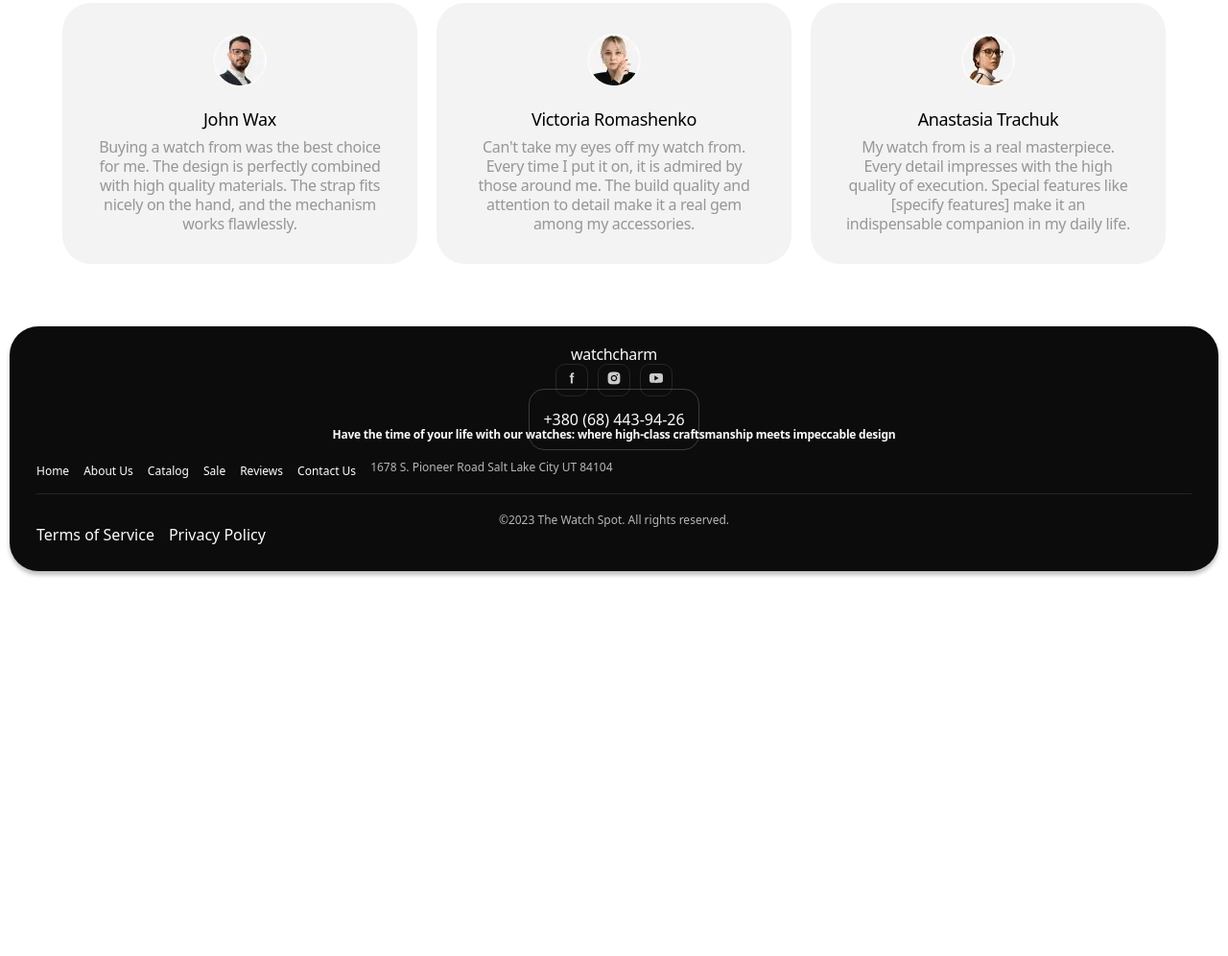
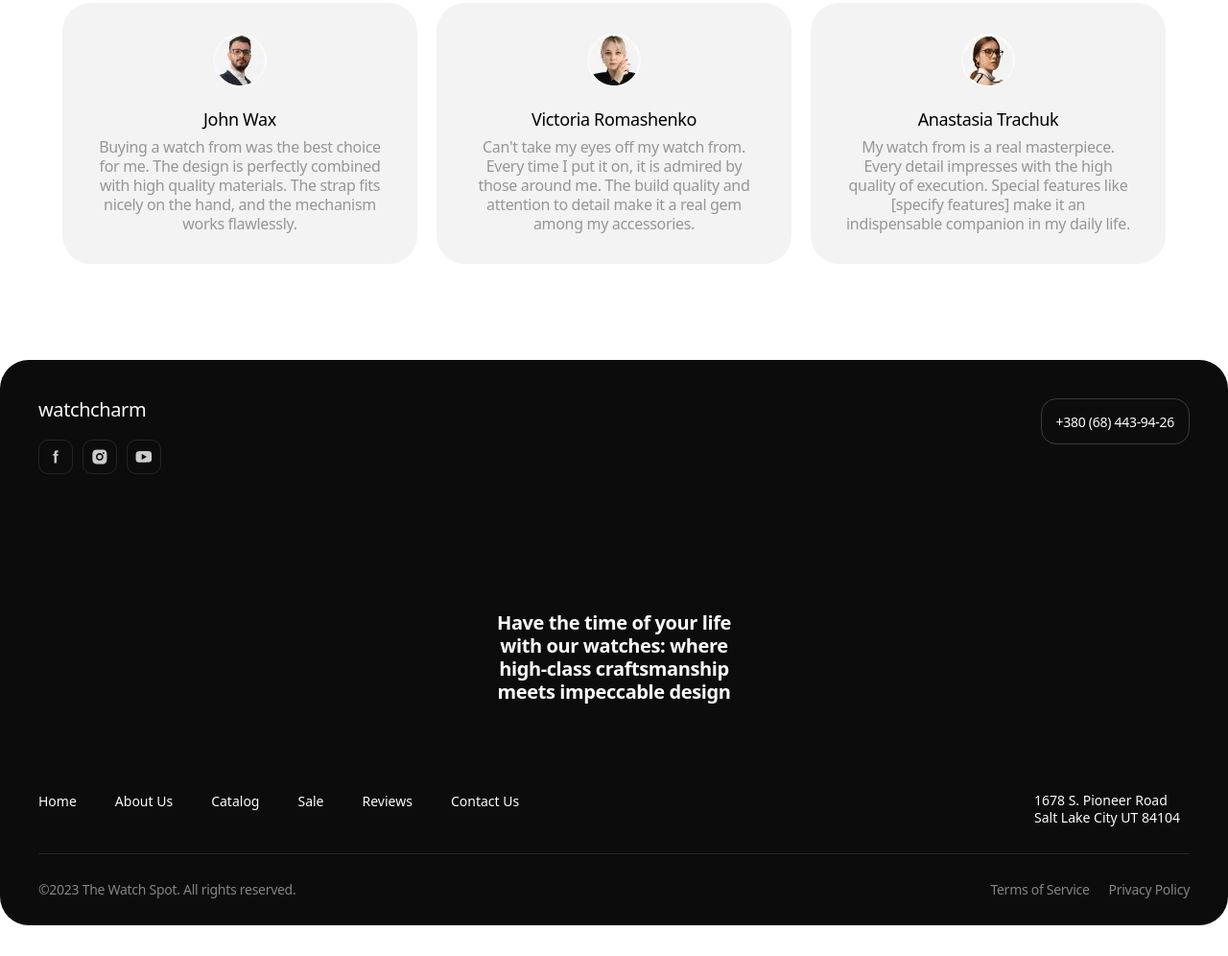
Before and after one commit to Vitalii-Kryshtal/NextGen-Crew, a website built with Vite: page src/index.html in a window 1280 px wide. Shown: the part 950-1946 px from the top of the page at 96% size. Before the commit the page ends 1560 px from the top, so only its background shows below. Built offline with nearby package versions, Linux system fonts and the light colour scheme.

Commit message:
reworked the HTML markup, refined the styles

```diff
--- a/src/css/footer.css
+++ b/src/css/footer.css
@@ -1,205 +1,268 @@
-/* ----------------footer------------------ */
+.footer {
+  margin-top: 30px;
+  margin-bottom: 20px;
+}
 
-.footer {
-  padding: 40px 28px 28px 28px;
+@media screen and (min-width: 768px) {
+  .footer {
+    margin-top: 40px;
+    margin-bottom: 32px;
+  }
+}
+
+@media screen and (min-width: 1280px) {
+  .footer {
+    margin-top: 50px;
+  }
 }
 
 .footer-container {
-  background: #0c0c0c;
   border-radius: 30px;
-  padding: 20px 28px 28px 28px;
-  box-shadow: 0 4px 4px 0 rgba(0, 0, 0, 0.25);
+  padding: 40px 28px 28px 28px;
+  background-color: #0c0c0c;
+  color: #fbfbfb;
+  position: relative;
 }
 
-/* Верхня частина футера */
+@media screen and (min-width: 768px) {
+  .footer-container {
+    padding: 40px 40px 28px 40px;
+  }
+}
+
 .footer-top-container {
   display: flex;
   flex-direction: column;
-  align-items: center;
-  text-align: center;
+  gap: 20px;
+}
+
+@media screen and (min-width: 768px) {
+  .footer-top-container {
+    flex-direction: row;
+    justify-content: space-between;
+  }
 }
 
 .footer-logo-container {
+  display: flex;
+  flex-direction: column;
+  align-items: flex-start;
+  gap: 20px;
 }
 
-.footer-soc-link {
-  margin-bottom: 16px;
+.footer-logo {
+  font-weight: 500;
+  font-size: 16px;
+  letter-spacing: -0.02em;
 }
 
-.footer-logo-link {
-  font-size: 24px;
-  font-weight: 700;
-  text-transform: none;
-  color: #ffffff;
-  text-decoration: none;
-  margin-bottom: 20px;
+@media screen and (min-width: 768px) {
+  .footer-logo {
+    font-size: 20px;
+  }
 }
 
-.footer-social-links-list {
+.footer-sm {
   display: flex;
+  flex-direction: row;
+  justify-content: center;
+  align-items: center;
   gap: 10px;
-  justify-content: center;
-  margin-bottom: 15px;
 }
 
-.footer-social-links-item {
+.footer-sm-item {
   display: flex;
+  flex-direction: row;
   justify-content: center;
   align-items: center;
-  width: 40px;
-  height: 40px;
-  /* background-color: #ffffff; */
   border: 1px solid rgba(251, 251, 251, 0.1);
   border-radius: 10px;
+  padding: 8px;
+  width: 34px;
+  height: 34px;
 }
 
-.social-icon {
-  width: 20px;
-  height: 20px;
-  /* fill: #000000; */
+@media screen and (min-width: 768px) {
+  .footer-sm-item {
+    width: 36px;
+    height: 36px;
+  }
 }
 
-.contact-link {
+.footer-tel {
+  margin: 0;
+  font-weight: 500;
+  font-size: 12px;
+  line-height: 133%;
+  letter-spacing: -0.02em;
+  text-align: center;
   border: 1px solid rgba(251, 251, 251, 0.2);
   border-radius: 16px;
-  width: 152px;
-  height: 44px;
-  font-size: 16px;
-  color: #fbfbfb;
-  text-decoration: none;
-  /* margin-bottom: 10px; */
-  padding: 20px 14px;
+  padding: 14px 20px;
+  max-width: 152px;
+  max-height: 44px;
+  margin-bottom: 40px;
+}
+
+@media screen and (min-width: 768px) {
+  .footer-tel {
+    padding: 15px;
+    line-height: 129%;
+    font-size: 14px;
+    max-width: 160px;
+    max-height: 48px;
+    margin-bottom: 86px;
+  }
 }
 
 .footer-text {
-  color: #fbfbfb;
-  font-size: auto;
-  line-height: 1.5;
-  max-width: 600px;
-  margin: 0 auto;
-  /* padding: 150px 0px; */
   font-weight: 600;
   font-size: 20px;
   line-height: 120%;
   letter-spacing: -0.02em;
   text-align: center;
+  max-width: 279px;
+  justify-self: center;
+  margin-bottom: 92px;
 }
 
-/* Нижня частина футера */
-.footer-bottom-container {
-  padding-top: 20px;
+@media screen and (min-width: 768px) {
+  .footer-description {
+    font-size: 28px;
+    line-height: 114%;
+    max-width: 524px;
+    margin-bottom: 100px;
+  }
+}
+
+@media screen and (min-width: 1280px) {
+  .footer-description {
+    position: absolute;
+    top: 40px;
+    left: 50%;
+    translate: -50%;
+    margin: 0;
+  }
+  .footer-tel {
+    margin-bottom: 174px;
+  }
+}
+
+.footer-nav-wrap {
+  display: flex;
+  flex-direction: row;
+  justify-content: space-between;
+  border-bottom: 1px solid rgba(251, 251, 251, 0.1);
+}
+
+.footer-nav {
+  display: flex;
+  flex-direction: row;
+  flex-wrap: wrap;
+  row-gap: 8px;
+  column-gap: 16px;
+}
+
+@media screen and (min-width: 768px) {
+  .footer-nav {
+    flex-wrap: nowrap;
+    gap: 19px;
+  }
+}
+
+@media screen and (min-width: 1280px) {
+  .footer-nav {
+    gap: 40px;
+  }
+}
+
+.footer-nav-item {
+  font-weight: 500;
+  font-size: 12px;
+  line-height: 133%;
   text-align: center;
 }
 
-.footer-nav-menu {
-  list-style: none;
-  /* padding: 0; */
-  padding-bottom: 20px;
-  display: flex;
-  flex-wrap: wrap;
-  gap: 15px;
-  justify-content: flex-start;
-  margin-bottom: 15px;
-}
-
-.footer-nav-link {
-  text-decoration: none;
-  color: #ffffff;
-  font-size: 14px;
-  transition: color 0.3s;
-}
-
-.footer-nav-link:hover,
-.active-link {
-  color: #fbfbfb;
-}
-
-/* .footer-vector svg {
-  margin: 20px auto;
-  display: block;
-} */
-
-.footer-bottom-container p {
-  font-size: 12px;
-  color: rgba(255, 255, 255, 0.7);
-}
-
-.footer-bottom-container ul {
-  display: flex;
-  justify-content: flex-start;
-  gap: 15px;
-  padding: 0;
-  list-style: none;
-}
-
-.footer-bottom-container .link {
-  text-decoration: none;
-  color: #fbfbfb;
-  font-size: 16px;
-  transition: color 0.3s;
-}
-
-.footer-bottom-container .link:hover {
-  color: #fbfbfb;
-}
-
-.wrights-terms-privacy {
-  border-top: 1px solid rgba(255, 255, 255, 0.1);
-  padding-top: 20px;
-}
-
-/* Адаптивність */
-@media (max-width: 768px) {
-  .footer-top-container {
-    text-align: center;
-  }
-
-  .footer-nav-menu {
-    flex-direction: row;
-    gap: 10px;
-  }
-
-  .footer-social-links-list {
-    gap: 8px;
-  }
-
-  .footer-bottom-container p,
-  .footer-bottom-container .link {
-    font-size: 10px;
+@media screen and (min-width: 768px) {
+  .footer-nav-item {
+    font-size: 14px;
+    line-height: 129%;
   }
 }
 
-@media (max-width: 1280px) {
-  .footer {
-    padding: 15px 10px;
+@media screen and (max-width: 767px) {
+  .footer-nav-li:nth-child(2) {
+    margin-right: 100px;
   }
-
-  .footer-logo-link {
-    font-weight: 500;
-    font-size: 16px;
-    letter-spacing: -0.02em;
-    color: #fbfbfb;
+  .footer-nav-li:nth-child(5) {
+    margin-right: 50px;
   }
-
-  .footer-text {
-    font-size: 12px;
-    max-width: 100%;
-  }
-
-  .footer-nav-link {
-    font-size: 12px;
-  }
-
-  .social-icon {
-    width: 16px;
-    height: 16px;
-  }
-
-  .footer-social-links-item {
-    border: 1px solid rgba(251, 251, 251, 0.1);
-    border-radius: 10px;
-    padding: 8px;
-    width: 34px;
-    height: 34px;
+  .footer-nav {
+    padding-bottom: 28px;
   }
 }
+
+.footer-address {
+  font-family: inherit;
+  font-style: normal;
+  font-weight: 500;
+  font-size: 12px;
+  line-height: 133%;
+  max-width: 83px;
+}
+
+@media screen and (min-width: 768px) {
+  .footer-address {
+    font-size: 14px;
+    line-height: 129%;
+    max-width: 162px;
+    padding-bottom: 28px;
+  }
+}
+
+.footer-bottom {
+  font-weight: 500;
+  font-size: 10px;
+  line-height: 140%;
+  letter-spacing: -0.02em;
+  color: rgba(251, 251, 251, 0.5);
+  padding-top: 24px;
+  display: flex;
+  flex-direction: column;
+  gap: 8px;
+}
+
+@media screen and (min-width: 768px) {
+  .footer-bottom {
+    font-size: 14px;
+    line-height: 129%;
+    padding-top: 28px;
+    display: flex;
+    flex-direction: row;
+    justify-content: space-between;
+  }
+}
+
+.footer-tos-pp {
+  display: flex;
+  flex-direction: row;
+  gap: 20px;
+}
+
+.footer-icon {
+  fill: rgba(251, 251, 251, 0.8);
+  transition-property: fill;
+  transition-timing-function: cubic-bezier(0.4, 0, 0.2, 1);
+  transition-duration: 250ms;
+}
+
+.footer-sm-link:hover .footer-icon,
+.footer-sm-link:focus .footer-icon {
+  fill: #fbfbfb;
+}
+
+.footer-sm-link {
+  display: flex;
+  justify-content: center;
+  align-items: center;
+}
--- a/src/partials/footer.html
+++ b/src/partials/footer.html
@@ -2,115 +2,75 @@
   <div class="container footer-container">
     <div class="footer-top-container">
       <div class="footer-logo-container">
-        <ul>
-          <li>
-            <ul class="logo-soc-links">
-              <li>
-                <a class="footer-logo-link" href="./index.html">watchcharm</a>
-              </li>
-              <li>
-                <ul class="footer-social-links-list">
-                  <li class="footer-social-links-item">
-                    <a
-                      class="link"
-                      href="https://www.facebook.com/goITclub/"
-                      target="_blank"
-                    >
-                      <svg class="social-icon" width="20" height="20">
-                        <use href="../img/footer-icons.svg#icon-facebook"></use>
+        <a href="" class="footer-logo">watchcharm</a>
+        <ul class="footer-sm">
+          <li class="footer-sm-item">
+            <a href="https://www.facebook.com/goITclub/" class="footer-sm-link">
+              <svg class="footer-icon" width="20" height="20">
+                <use href="./img/sprite.svg#icon-facebook"></use>
               </svg>
             </a>
           </li>
-                  <li class="footer-social-links-item">
+          <li class="footer-sm-item">
             <a
-                      class="link"
-                      href="https://www.instagram.com/goitclub"
-                      target="_blank"
+              href="https://www.instagram.com/goitclub/"
+              class="footer-sm-link"
             >
-                      <svg class="social-icon" width="20" height="20">
-                        <use
-                          href="../img/footer-icons.svg#icon-instagram"
-                        ></use>
+              <svg class="footer-icon" width="20" height="20">
+                <use href="./img/sprite.svg#icon-instagram"></use>
               </svg>
             </a>
           </li>
-                  <li class="footer-social-links-item">
-                    <a
-                      class="link"
-                      href="https://www.youtube.com/c/GoIT"
-                      target="_blank"
-                    >
-                      <svg class="social-icon" width="20" height="20">
-                        <use href="../img/footer-icons.svg#icon-youtube"></use>
+          <li class="footer-sm-item">
+            <a href="https://www.youtube.com/c/GoIT" class="footer-sm-link">
+              <svg class="footer-icon" width="20" height="20">
+                <use href="./img/sprite.svg#icon-youtube"></use>
               </svg>
             </a>
           </li>
         </ul>
-              </li>
-            </ul>
-          </li>
-          <li>
-            <a class="contact-link" href="tel:+380 (68) 443-94-26"
-              >+380 (68) 443-94-26</a
-            >
-          </li>
-        </ul>
-
+      </div>
+      <a href="tel:+380684439426" class="footer-tel">+380 (68) 443-94-26</a>
+    </div>
     <p class="footer-text">
       Have the time of your life with our watches: where high-class
       craftsmanship meets impeccable design
     </p>
+    <div class="footer-nav-wrap">
+      <ul class="footer-nav">
+        <li class="footer-nav-li">
+          <a class="footer-nav-item" href="../index.html">Home</a>
+        </li>
+        <li class="footer-nav-li">
+          <a class="footer-nav-item" href="#about-us">About Us</a>
+        </li>
+        <li class="footer-nav-li">
+          <a class="footer-nav-item" href="#catalog">Catalog</a>
+        </li>
+        <li class="footer-nav-li">
+          <a class="footer-nav-item" href="#sale">Sale</a>
+        </li>
+        <li class="footer-nav-li">
+          <a class="footer-nav-item" href="#reviews">Reviews</a>
+        </li>
+        <li class="footer-nav-li">
+          <a class="footer-nav-item" href="#contact-us">Contact Us</a>
+        </li>
+      </ul>
+      <address class="footer-address">
+        1678 S. Pioneer Road Salt Lake City UT 84104
+      </address>
     </div>
-    </div>
-    <div class="footer-bottom-container">
-      <ul class="footer-nav-menu">
+    <div class="footer-bottom">
+      <p class="footer-btm-descr">©2023 The Watch Spot. All rights reserved.</p>
+      <ul class="footer-tos-pp">
         <li>
-          <a href="./index.html" class="footer-nav-link active-link">Home</a>
+          <a href="">Terms of Service</a>
         </li>
         <li>
-          <a href="#about" class="footer-nav-link">About Us</a>
-        </li>
-        <li>
-          <a href="#catalog" class="footer-nav-link">Catalog</a>
-        </li>
-        <li>
-          <a href="#sale" class="footer-nav-link">Sale</a>
-        </li>
-        <li>
-          <a href="#reviews" class="footer-nav-link">Reviews</a>
-        </li>
-        <li>
-          <a href="#contact" class="footer-nav-link">Contact Us</a>
-        </li>
-        <li>
-          <p>1678 S. Pioneer Road Salt Lake City UT 84104</p>
-        </li>
-      </ul>
-
-      <!-- <div class="footer-vector">
-        <svg
-          width="279"
-          height="2"
-          viewBox="0 0 279 2"
-          fill="none"
-          xmlns="http://www.w3.org/2000/svg"
-        >
-          <path d="M0 1H279" stroke="#FBFBFB" stroke-opacity="0.1" />
-        </svg>
-      </div> -->
-      <div class="wrights-terms-privacy">
-        <p>©2023 The Watch Spot. All rights reserved.</p>
-        <ul>
-          <li>
-            <a class="link" href="index.html" target="_blank"
-              >Terms of Service</a
-            >
-          </li>
-          <li>
-            <a class="link" href="index.html" target="_blank">Privacy Policy</a>
+          <a href="">Privacy Policy</a>
         </li>
       </ul>
     </div>
   </div>
-  </div>
 </footer>
```
Lines whose indentation alone changed are shown as unchanged.
